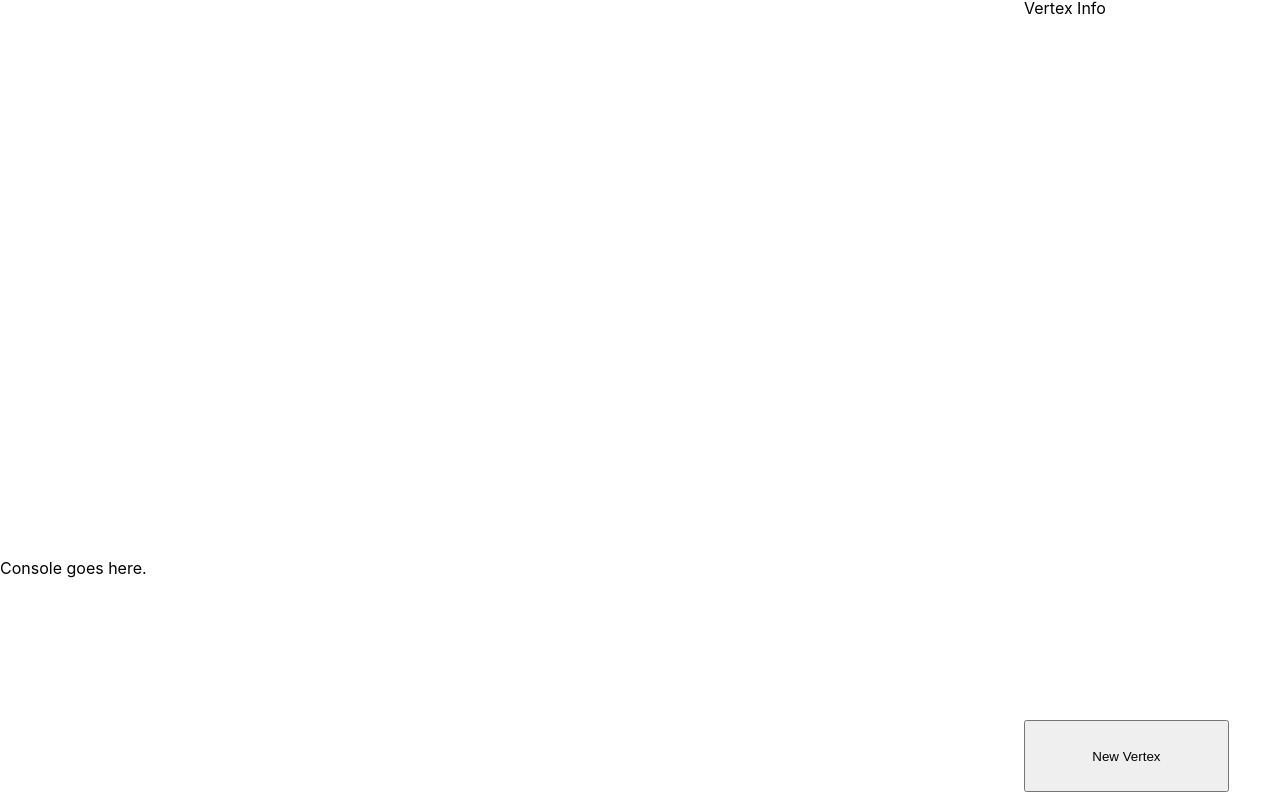
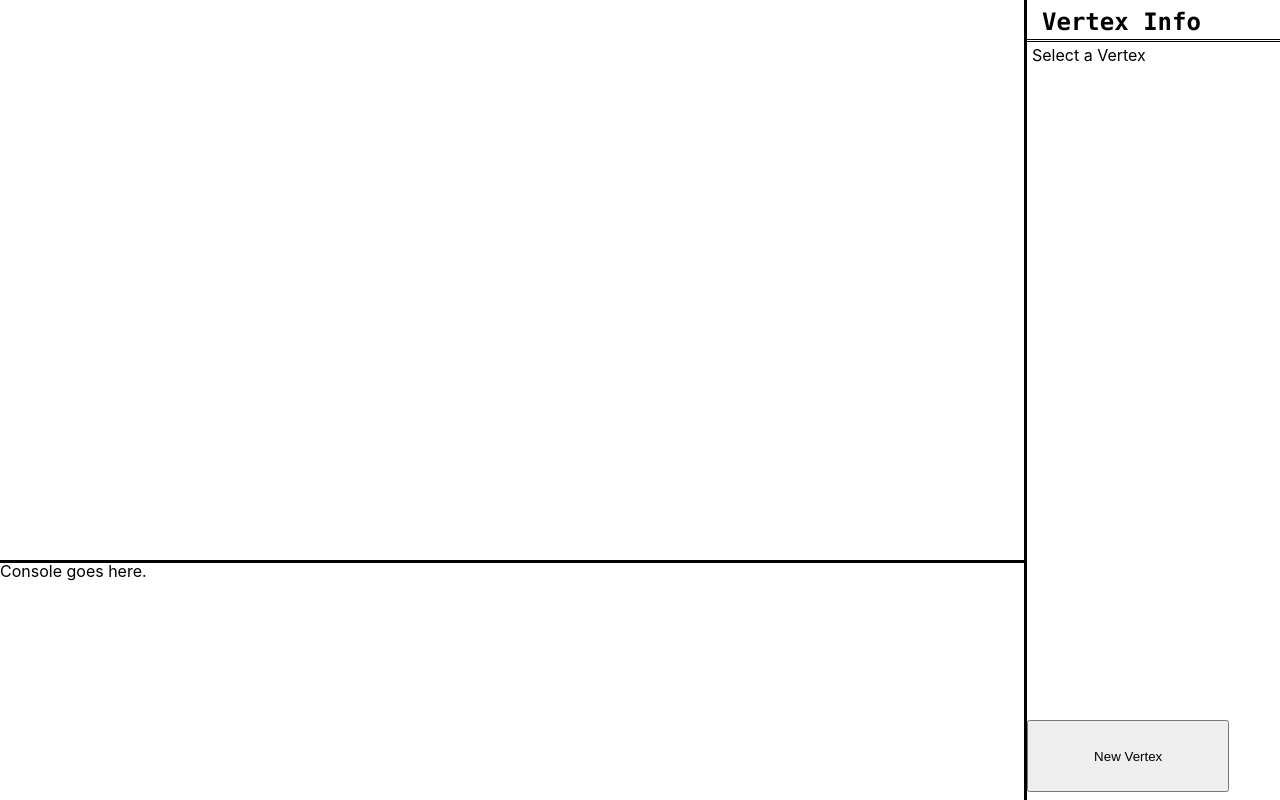
Before and after one commit to mvanniekerk/vertex-compute-ui, a React (Create React App) app: page / in a window 1280 px wide. Built offline with nearby package versions, Linux system fonts and the light colour scheme.

Commit message:
allow selection and style info bar

```diff
--- a/src/App.css
+++ b/src/App.css
@@ -17,10 +17,24 @@
   grid-area: Infobar;
   display: grid;
   grid-template-rows: 90% 10%;
+  border-left: 3px solid black;
+}
+
+.title {
+  border-bottom: 3px double black;
+  font-size: 24px;
+  padding: 10px 10px 5px 15px;
+  font-weight: bold;
+  font-family: source-code-pro, Menlo, Monaco, Consolas, 'Courier New', monospace;
+}
+
+.vertex-info {
+  padding: 5px;
 }
 
 .console {
   grid-area: Console;
+  border-top: 3px solid black;
 }
 
 #new-vertex {
--- a/src/App.tsx
+++ b/src/App.tsx
@@ -21,8 +21,8 @@ class Graph extends React.Component<any, any> {
     this.setState({selected : touchState})
   }
 
-  static isWithinArea(circle : {cx : number, cy : number, r : number}, point : {x : number, y : number}) {
-    return (circle.cx - point.x) ** 2 + (circle.cy - point.y) ** 2 <= circle.r ** 2;
+  static isWithinArea({cx, cy, r} : {cx : number, cy : number, r : number}, {x, y} : {x : number, y : number}) {
+    return (cx - x) ** 2 + (cy - y) ** 2 <= r ** 2;
   }
 
   onDeselect() {
@@ -41,7 +41,7 @@ class Graph extends React.Component<any, any> {
         }
       }
     }
-    this.setState({selected : null, mouse : null, edgeSelected : null });
+    this.setState({selected : null, edgeSelected : null });
   }
 
   onSelectVertexEndpoint(index : number, side : "in" | "out") {
@@ -64,8 +64,10 @@ class Graph extends React.Component<any, any> {
       const ind = vertex.id;
       let x = vertex.x;
       let y = vertex.y;
+      const highlight = ind === this.props.clickedVertex;
       return (
-        <Vertex x={x} y={y} key={ind} name={vertex.name}
+        <Vertex x={x} y={y} key={ind} name={vertex.name} highlight={highlight}
+          onClick={() => this.props.onVertexSelect(ind)}
           onSelectVertex={(event : MouseEvent) => this.onSelectVertex(event, ind)}
           onDeselectVertex={() => this.onDeselect()}
           onSelectVertexEndpoint={(side : "in" | "out") => this.onSelectVertexEndpoint(ind, side)}/>
@@ -142,12 +144,13 @@ class Vertex extends React.Component<any, any> {
         <rect
         x={this.props.x}
         y={this.props.y}
+        onClick={this.props.onClick}
         onMouseDown={this.props.onSelectVertex}
         onMouseUp={this.props.onDeselectVertex}
         width={Vertex.width}
         height={Vertex.height}
         fill={Vertex.background}
-        stroke={Vertex.foreground}
+        stroke={this.props.highlight ? Vertex.highlight : Vertex.foreground}
         strokeWidth={Vertex.strokeWidth}
         />
         <text
@@ -183,6 +186,32 @@ class Vertex extends React.Component<any, any> {
   }
 }
 
+class InfoBar extends React.Component<any, any> {
+
+  constructor(props : any) {
+    super(props);
+    this.state = {
+
+    }
+  }
+
+  render() {
+    const vertex = this.props.vertex
+    if (vertex) {
+      return <div className="vertex-info">
+        <div className="name">
+          <label>name:</label>
+          <p>{vertex.name}</p>
+        </div>
+
+      </div>
+    }
+    return <div className="vertex-info">
+      <p>Select a Vertex</p>
+    </div>
+  }
+}
+
 class App extends React.Component<{}, any> {
 
   constructor(props: {}) {
@@ -190,6 +219,7 @@ class App extends React.Component<{}, any> {
     this.state = {
       vertices: [],
       edges: [],
+      selectedVertex: null,
       id : 0,
       eid : 0,
     };
@@ -207,6 +237,8 @@ class App extends React.Component<{}, any> {
         <Graph
           vertices={this.state.vertices}
           edges={this.state.edges}
+          onVertexSelect={(id : number) => this.setState({ selectedVertex : id })}
+          clickedVertex={this.state.selectedVertex}
           move={(vertices : any) => this.setState({ vertices : vertices })}
           addEdge={({ from, to } : { from : number, to : number }) => {
             const edges = this.state.edges.slice();
@@ -218,7 +250,12 @@ class App extends React.Component<{}, any> {
           Console goes here.
         </div>
         <div className="infobar">
-          <div className="vertex-info">Vertex Info</div>
+          <div>
+            <div className="title">
+              <h2>Vertex Info</h2>
+            </div>
+            <InfoBar vertex={this.state.vertices[this.state.selectedVertex]} />
+          </div>
           <div className="new-vertex">
             <button id="new-vertex" onClick={() => this.addVertex()}>New Vertex</button>
           </div>
```
